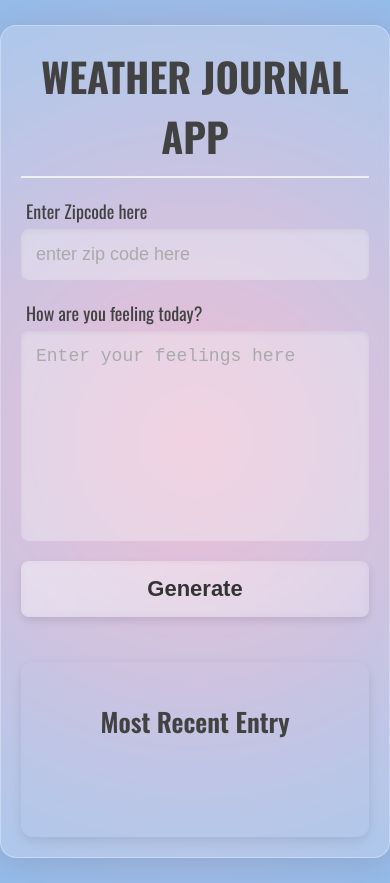
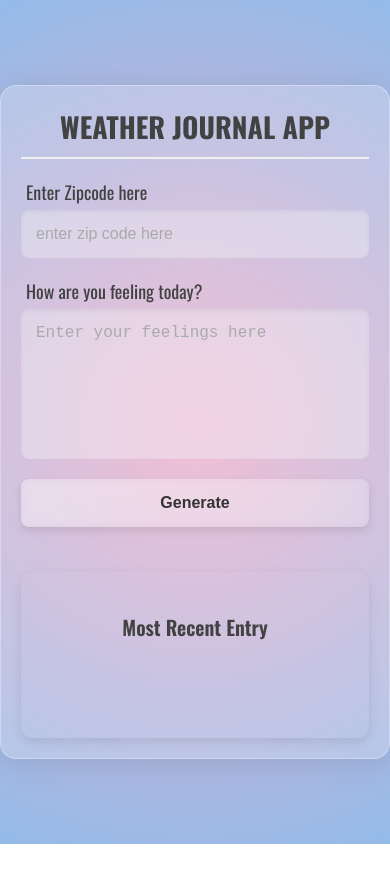
Before and after one commit to uosyph/frontend-nanodegree, a website: page weather_journal_app/website/index.html in a window 390 px wide. After the commit the page ends 844 px from the top, so only its background shows below. Drawn offline with nearby package versions, Linux system fonts and the light colour scheme; a web font is replaced by a local one.

Commit message:
Style fixes

```diff
--- a/weather_journal_app/website/style.css
+++ b/weather_journal_app/website/style.css
@@ -168,7 +168,7 @@ button:hover {
 	}
 
 	.headline {
-		font-size: 32 px;
+		font-size: 32px;
 	}
 
 	input,
@@ -177,37 +177,33 @@ button:hover {
 		max-width: 100%;
 	}
 
-	.entry {
-		padding: 15 px;
-	}
-
 	.title {
-		font-size: 22 px;
+		font-size: 22px;
 	}
 }
 
 @media (max-width: 480px) {
 	.headline {
-		font-size: 28 px;
+		font-size: 28px;
 	}
 
 	input,
 	textarea,
 	button {
-		font-size: 16 px;
+		font-size: 16px;
 	}
 
 	.title {
-		font-size: 20 px;
+		font-size: 20px;
 	}
 
 	#date,
 	#temp,
 	#content {
-		font-size: 16 px;
+		font-size: 16px;
 	}
 
 	textarea {
-		height: 100 px;
+		height: 100px;
 	}
 }
```
